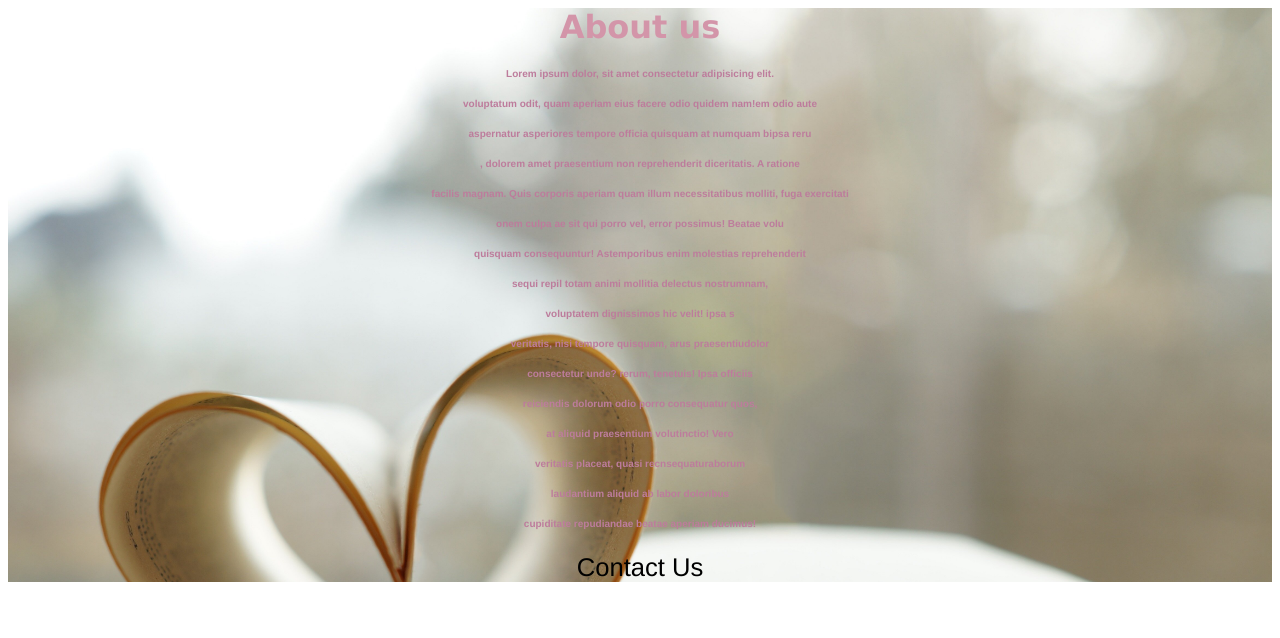
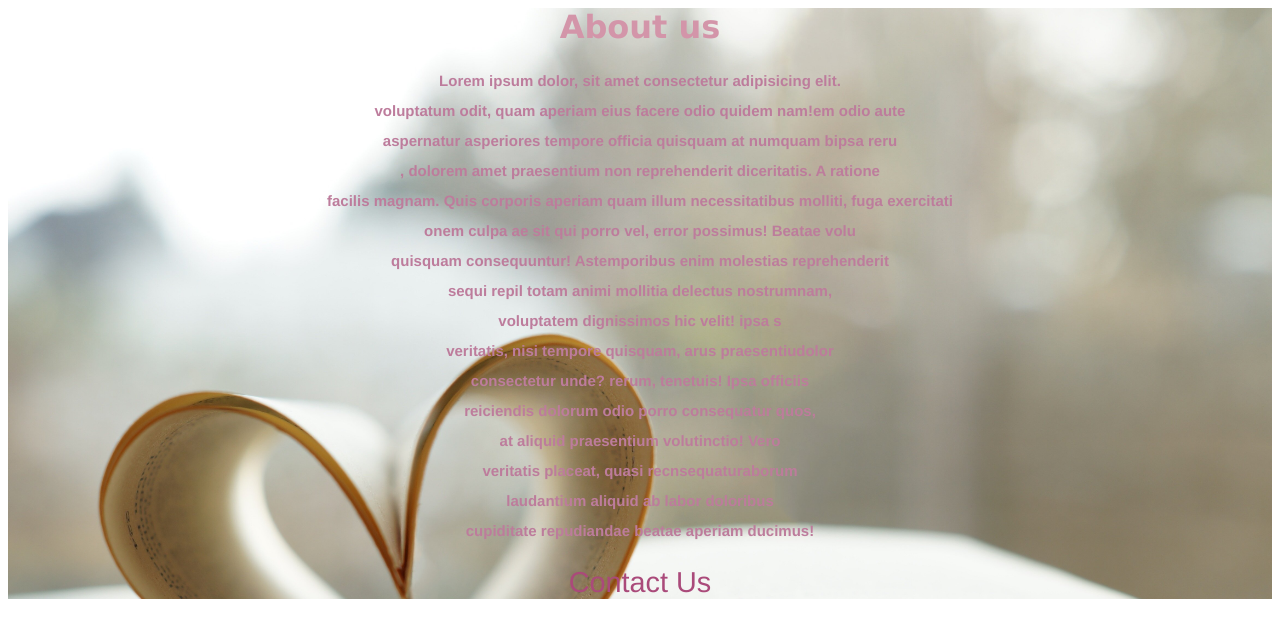
Before and after one commit to jenseneducation-siba-kouki/vue_project_tdd_grupp_6, a Vue app: page /#/About in a window 1280 px wide. Shown: the top 638 px of the page. Built offline with nearby package versions, Linux system fonts and the light colour scheme.

Commit message:
add some staff

```diff
--- a/src/components/Nav.vue
+++ b/src/components/Nav.vue
@@ -17,14 +17,13 @@ export default {
 .shopping {
   position: absolute;
   right: 0;
-  width: 50px;
-  height: 50px;
+  width: 30px;
+  height: 30px;
 }
 .nav {
   position: relative;
   margin: 1px;
   padding: 35px;
-  background-color: rgb(189, 124, 156);
   /* background-color: cadetblue; */
 }
 .link {
--- a/src/views/About.vue
+++ b/src/views/About.vue
@@ -53,13 +53,13 @@ h4 {
   text-align: center;
   line-height: 30px;
   color: rgb(189, 124, 156);
-  font-size: 10px;
+  font-size: 15px;
 }
 .contact {
   text-decoration: none;
   margin: 10px;
   padding: 5px;
-  font-size: 1.6rem;
-  color: black;
+  font-size: 1.8rem;
+  color: rgb(170, 74, 122);
 }
 </style>
--- a/src/views/Home.vue
+++ b/src/views/Home.vue
@@ -2,10 +2,6 @@
   <div class="home">
     <header>
       <Nav />
-      <br />
-      <br />
-      <br />
-      <br />
 
       <button v-on:click="navigateTo('products')">view products</button>
       {{cart.length}} in cart
```
